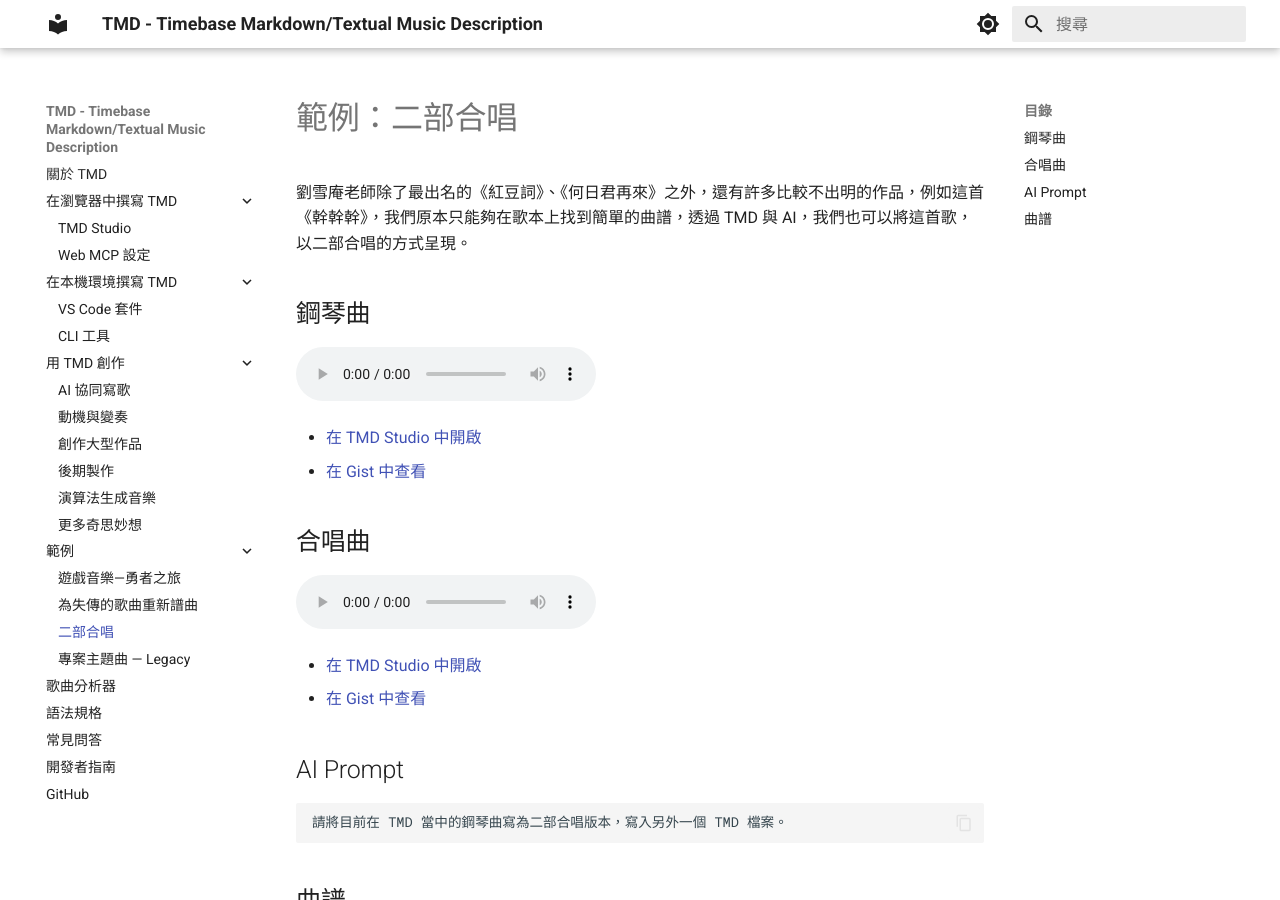
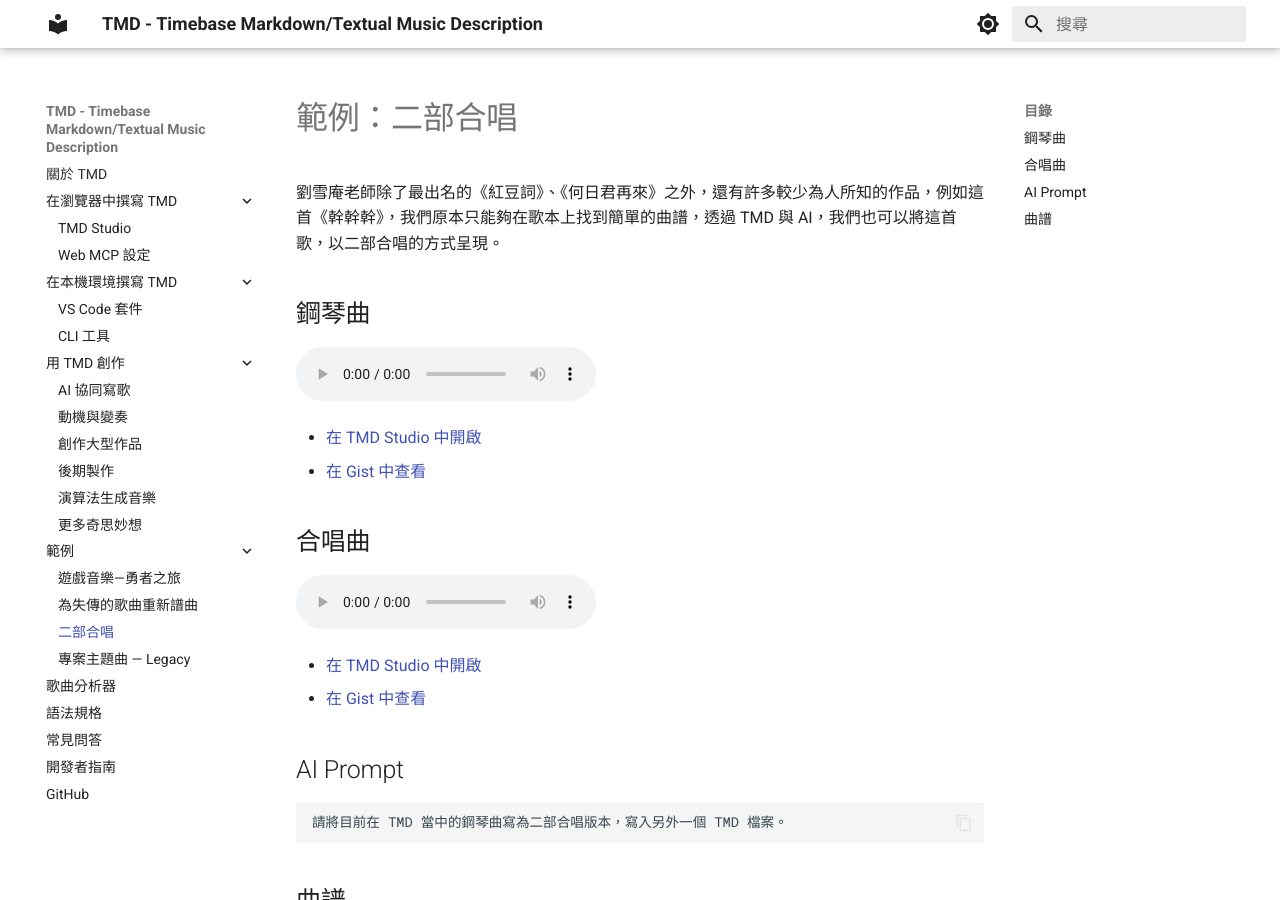
Before and after one commit to TMDLang/TMDLang.github.io, an MkDocs documentation site: the page built from docs/example_choir.md, in a window 1280 px wide and 900 px high. Built offline with MkDocs 1.6.1 and Material for MkDocs 9.7.7, drawn with Linux system fonts in a browser that asks for light colours.

Commit message:
docs: correct wording in example choir documentation for clarity

```diff
--- a/docs/example_choir.md
+++ b/docs/example_choir.md
@@ -1,6 +1,6 @@
 # 範例：二部合唱
 
-劉雪庵老師除了最出名的《紅豆詞》、《何日君再來》之外，還有許多比較不出明的作品，例如這首《幹幹幹》，我們原本只能夠在歌本上找到簡單的曲譜，透過 TMD 與 AI，我們也可以將這首歌，以二部合唱的方式呈現。
+劉雪庵老師除了最出名的《紅豆詞》、《何日君再來》之外，還有許多較少為人所知的作品，例如這首《幹幹幹》，我們原本只能夠在歌本上找到簡單的曲譜，透過 TMD 與 AI，我們也可以將這首歌，以二部合唱的方式呈現。
 
 ## 鋼琴曲
 
```
